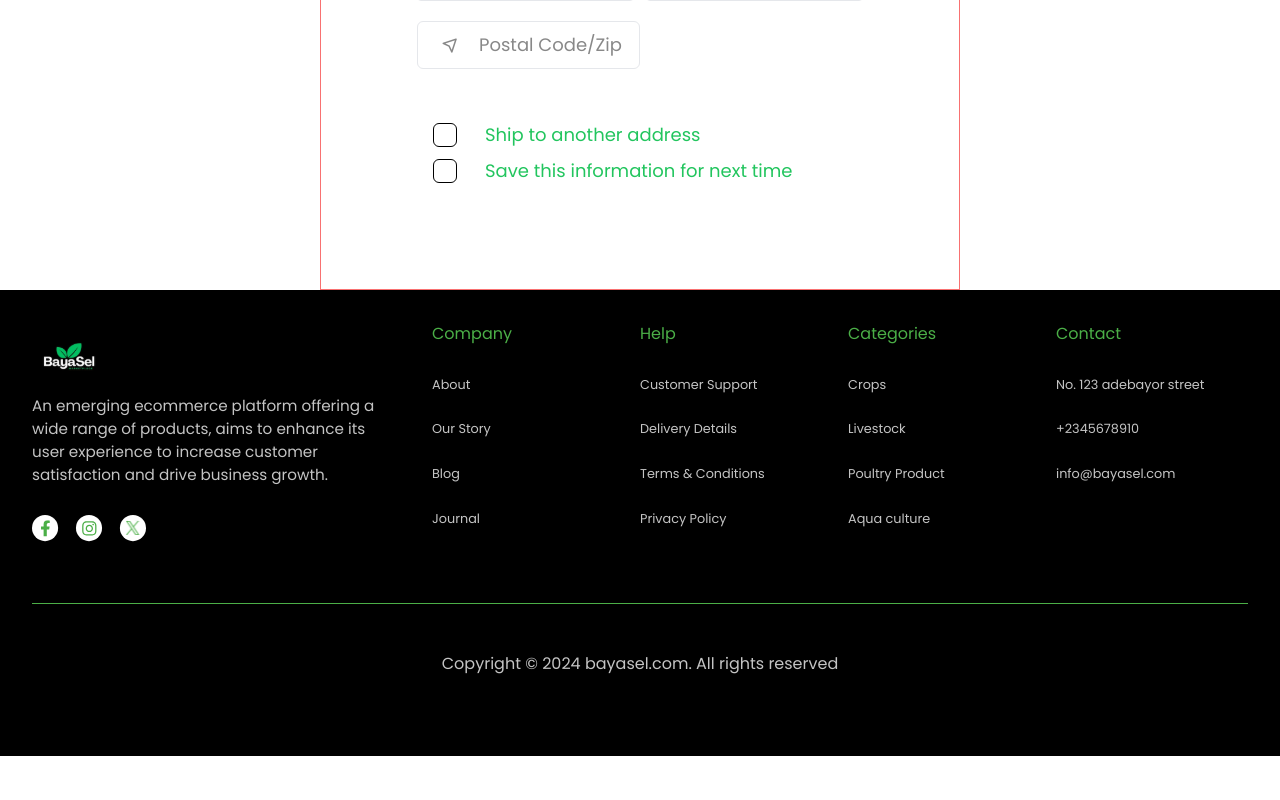
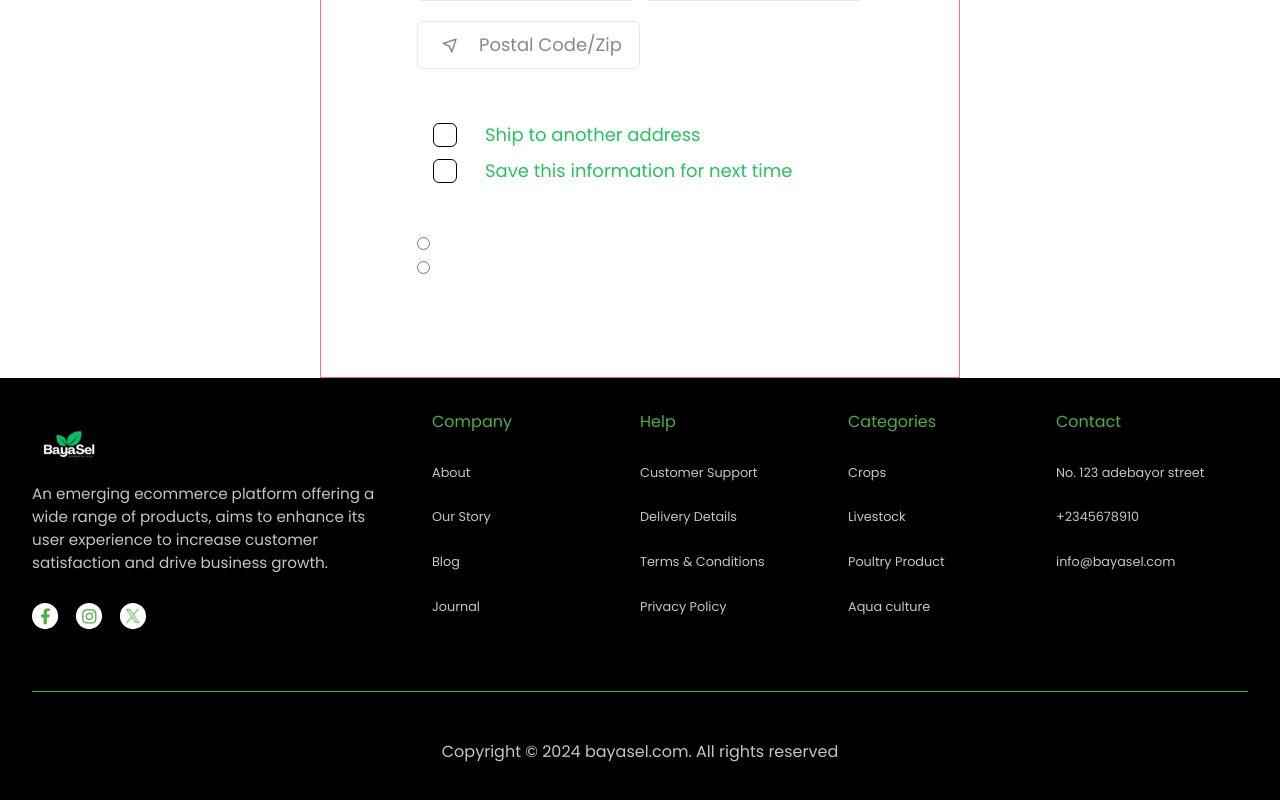
Before and after one commit to BayaSel/BayaSel, a React (Vite) app: page /checkout in a window 1280 px wide. Shown: the part 682-1482 px from the top of the page. Before the commit the page ends 1438 px from the top, so only its background shows below. Built offline with nearby package versions, Linux system fonts and the light colour scheme.

Commit message:
working on radio element

```diff
--- a/src/components/Checkout/index.jsx
+++ b/src/components/Checkout/index.jsx
@@ -6,7 +6,7 @@ import CustomCheckbox from '../CustomCheckbox';
 const Checkout = () => {
     return (
      <>
-         <Header />
+         <Header className="fixed z-50" />
          <div className='checkout-container'>
             <section className='checkout-form'>
                 <section className='contact-info'>
@@ -87,6 +87,16 @@ const Checkout = () => {
                         <label htmlFor="save-info">Save this information for next time</label>
                     </div>
                 </section>
+                <section className='radios'>
+                    <div>
+                        <input type="radio" id="pay-card" className='custom-radio'/>
+                        <label htmlFor="pay-card"></label>
+                    </div>
+                    <div>
+                        <input type="radio" id="pay-delivery" className='custom-radio'/>
+                        <label htmlFor="pay-delivery"></label>
+                    </div>
+                </section>
             </section>
          </div>
          <Footer />
```
